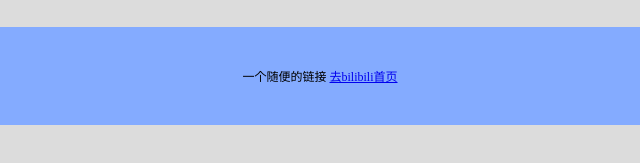
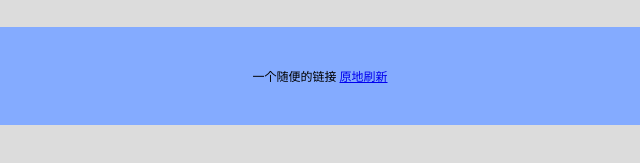
Before and after one commit to cat-neko-mao/test, a plain HTML site: page index.html in a window 1280 px wide. Shown: the part 597-760 px from the top of the page, 320-960 px from the left. Drawn offline with Linux system fonts and the light colour scheme.

Commit message:
Update index.html

```diff
--- a/index.html
+++ b/index.html
@@ -50,7 +50,7 @@
       "
     >
       <p style="display: inline">一个随便的链接</p>
-      <a href="https://www.bilibili.com/">去bilibili首页</a>
+      <a href="/test">原地刷新</a>
     </div>
   </body>
 </html>
```
